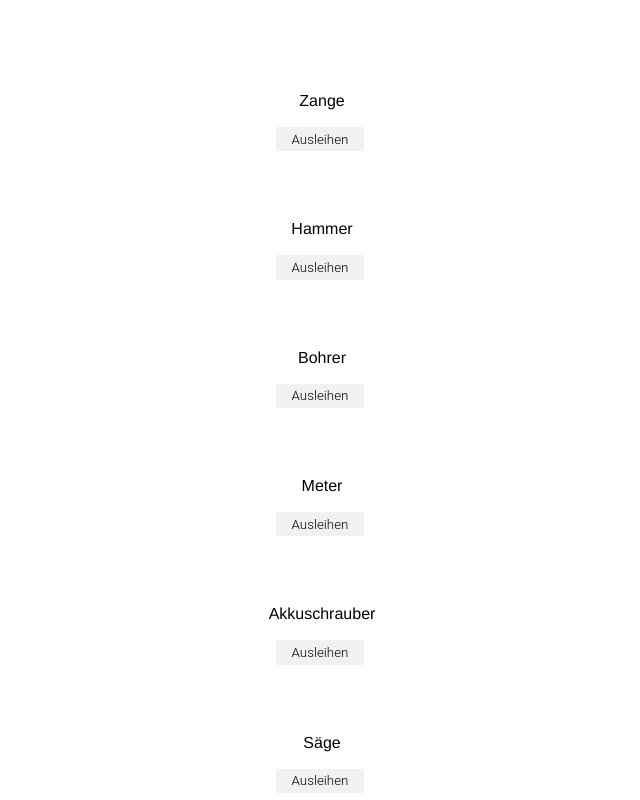
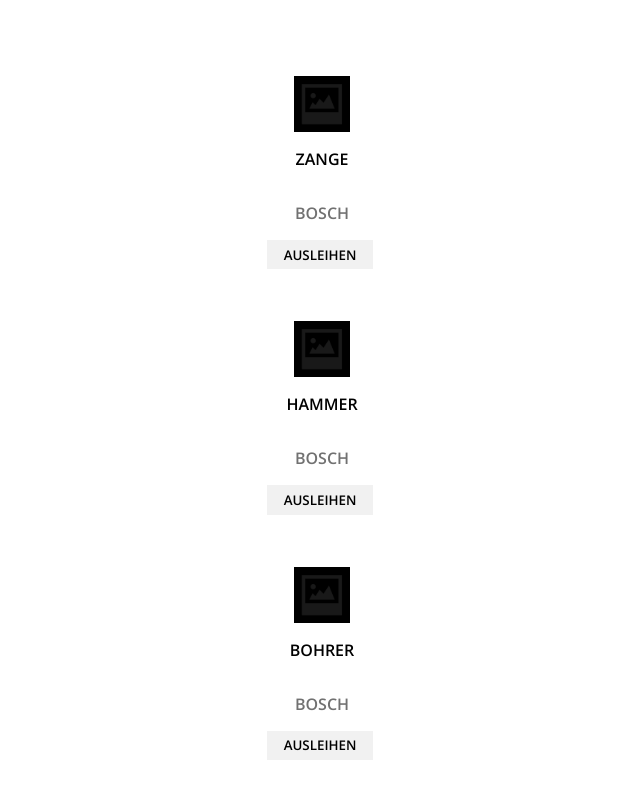
Before and after one commit to criseone/supaleihladen, a Vue app: page / in a window 1280 px wide. Shown: the top 800 px of the page, without its empty margins (318-958 px from the left). Built offline with nearby package versions, Linux system fonts and the light colour scheme.

Commit message:
added content and styling

```diff
--- a/src/components/BaseButton.vue
+++ b/src/components/BaseButton.vue
@@ -24,20 +24,22 @@ export default {
 button {
 display:inline-block;
 padding:0.35em 1.2em;
-border:0.1em solid #FFFFFF;
+border:0.1em solid $button-color-1;
 margin:0 0.3em 0.3em 0;
 box-sizing: border-box;
 text-decoration:none;
-font-family:'Roboto',sans-serif;
+font-family: $primary-font;
 font-weight:300;
 color:black;
 text-align:center;
 transition: all 0.2s;
 background-color: $button-color-1;
+text-transform: uppercase;
 }
 
 button:hover{
 color: black;
+border:0.1em solid $button-color-2;
 background-color: $button-color-2;
 }
 
--- a/src/components/Product.vue
+++ b/src/components/Product.vue
@@ -1,6 +1,8 @@
 <template>
     <div class="product" :class="ProductStyle">
-        <p>{{ Product.descr }}</p>
+        <img src="../assets/placeholder_image.png" alt="Placeholder Image">
+        <p class="descr">{{ Product.descr }}</p>
+        <p class="brand">{{ Product.brand }}</p>
         <Button :onClick="rentProduct" :Product="Product" :description="ButtonDescription" />
     </div>
 </template>
@@ -32,24 +34,69 @@ export default {
 </script>
 
 <style lang="scss" scoped>
-@import '../style/constants';
+@import '../style/_constants';
+
+.wrapper {
+  display: flex;
+  flex-flow: row wrap;
+}
+
+/* We tell all items to be 100% width, via flex-basis */
+.wrapper > * {
+  flex: 1 100%;
+}
+
+/* We rely on source order for mobile-first approach
+ * in this case:
+ * 1. header
+ * 2. article
+ * 3. aside 1
+ * 4. aside 2
+ * 5. footer
+ */
+
+/* All screens */
+@media all and (min-width: 800px) {
+  /* We invert order of first sidebar and main
+   * And tell the main element to take twice as much width as the other two sidebars
+   */
+  .main { flex: 2 0px; }
+  .aside-1 { order: 1; }
+  .main    { order: 2; }
+  .aside-2 { order: 3; }
+  .footer  { order: 4; }
+}
 
   .product {
   display: flex;
   flex-direction: column;
   align-items: center;
   justify-content: center;
-  background-color: #f1f1f1;
+  background-color: $secondary-color;
   padding: 1rem;
-  color: $primary-color;
   margin-bottom: 1rem;
   opacity: 1;
   transition: opacity 0.3s ease-in-out;
-  width: 10rem;
+  width: 30vmin;
+  font-family: $primary-font;
+  text-transform: uppercase;
+  }
+
+  .descr {
+    color: $primary-color;
+  }
+
+  .brand {
+    color: $tertiary-color;
   }
 
   .available {
     color: black;
     background-color: white;
   }
+
+  img {
+    width: 7vmin;
+  }
+
 </style>
--- a/src/style/constants.scss
+++ b/src/style/_constants.scss
@@ -12,3 +12,9 @@ $accent-color-4: #cecd77;
 $accent-color-5: #ffe49f;
 $accent-color-6: #ef8e5b;
 $accent-color-7: #c87993;
+
+//FONTS
+
+@import url('https://fonts.googleapis.com/css?family=Open+Sans:600&display=swap');
+
+$primary-font: 'Open Sans', sans-serif;
--- a/test-data.json
+++ b/test-data.json
@@ -1,11 +1,11 @@
 {
   "products": [
-    { "id": 1, "descr": "Zange", "available": true},
-    { "id": 2, "descr": "Hammer", "available": true},
-    { "id": 3, "descr": "Bohrer", "available": true },
-    { "id": 4, "descr": "Meter", "available": true },
-    { "id": 5, "descr": "Akkuschrauber", "available": true },
-    { "id": 6, "descr": "Säge", "available": true },
-    { "id": 7, "descr": "Flammenwerfer", "available": true }
+    { "id": 1, "brand": "Bosch", "descr": "Zange", "available": true},
+    { "id": 2, "brand": "Bosch", "descr": "Hammer", "available": true},
+    { "id": 3, "brand": "Bosch", "descr": "Bohrer", "available": true },
+    { "id": 4, "brand": "Bosch", "descr": "Meter", "available": true },
+    { "id": 5, "brand": "Bosch", "descr": "Akkuschrauber", "available": true },
+    { "id": 6, "brand": "Bosch", "descr": "Säge", "available": true },
+    { "id": 7, "brand": "Bosch", "descr": "Flammenwerfer", "available": true }
   ]
 }
```
Also changed, not shown: src/assets/placeholder_image.png (added).
